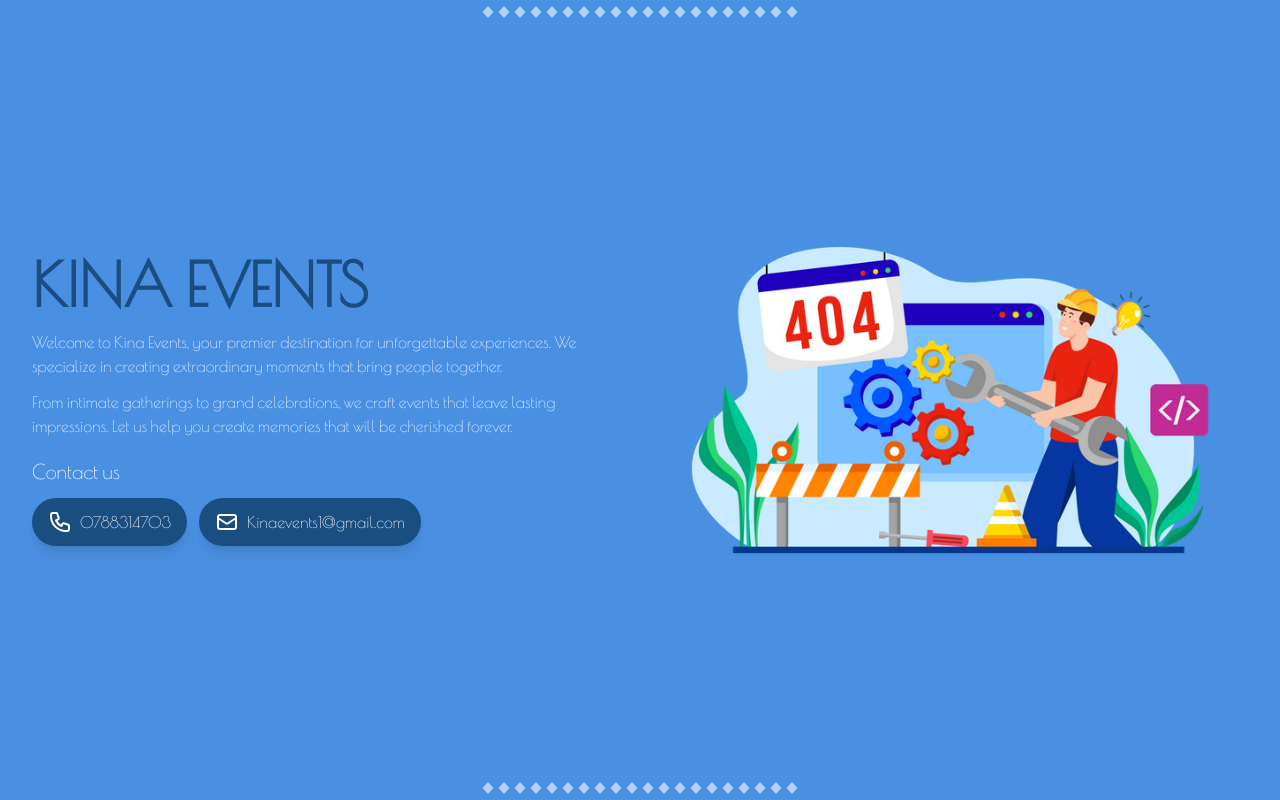
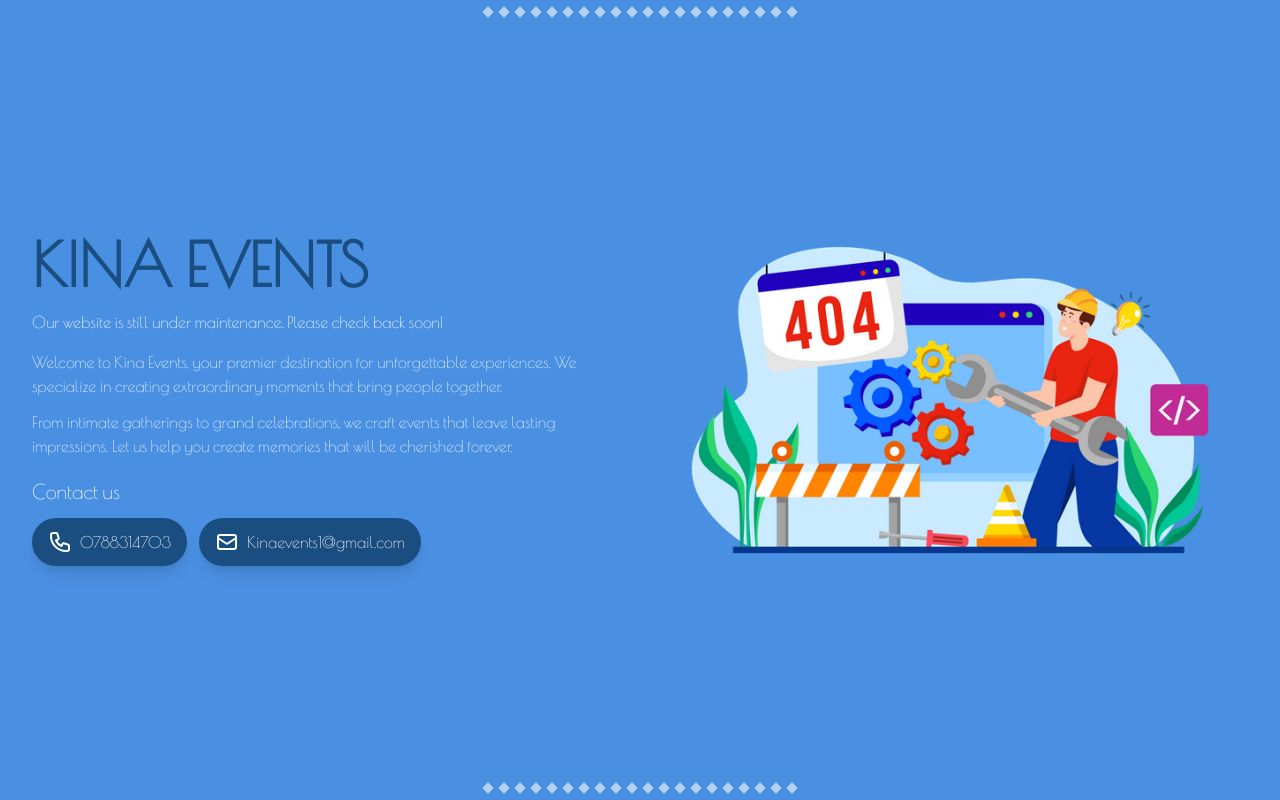
Before and after one commit to Kgadrw/kina-events, a Next.js app: page / in a window 1280 px wide. Built offline with nearby package versions, Linux system fonts and the light colour scheme.

Commit message:
changed ui

```diff
--- a/app/page.tsx
+++ b/app/page.tsx
@@ -24,6 +24,9 @@ export default function HomePage() {
             <h1 className="text-4xl md:text-5xl lg:text-6xl font-poiret font-bold mb-3 md:mb-4 text-[#1a4d80]">
               KINA EVENTS
             </h1>
+            <p className="text-sm md:text-base mb-3 md:mb-4 text-white font-poiret font-normal">
+              Our website is still under maintenance. Please check back soon!
+            </p>
             <p className="text-sm md:text-base mb-2 md:mb-3 text-white/90 leading-relaxed font-poiret">
               Welcome to Kina Events, your premier destination for unforgettable experiences.
               We specialize in creating extraordinary moments that bring people together.
```
